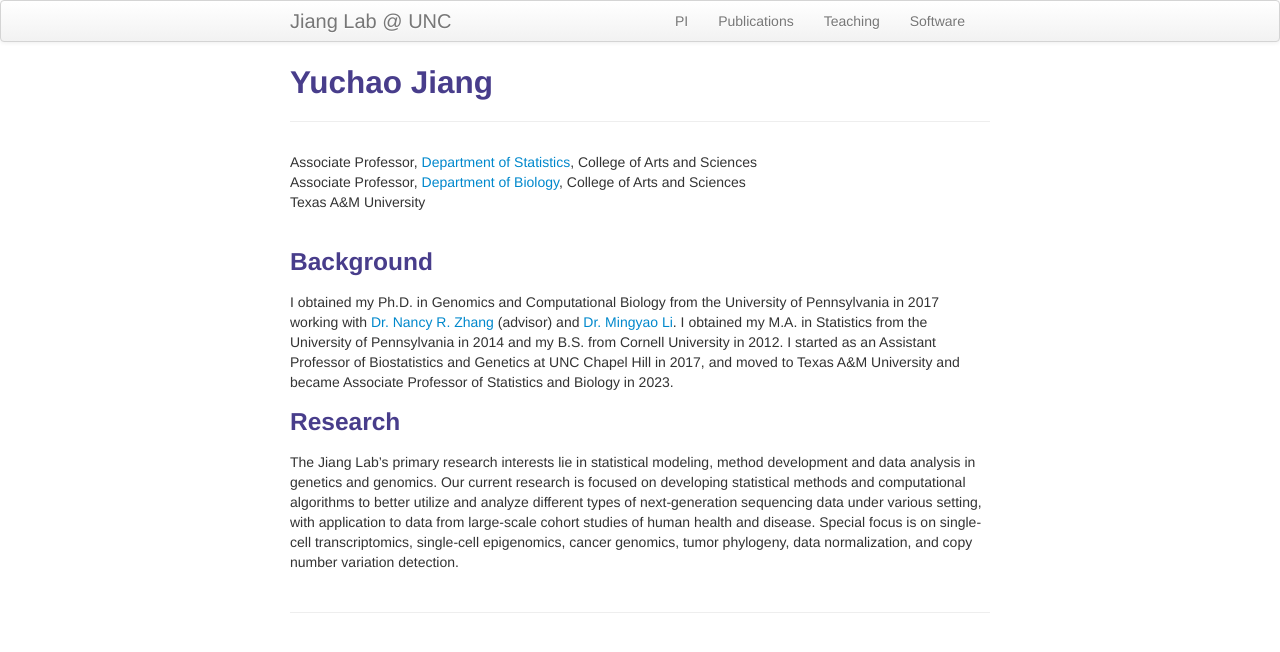
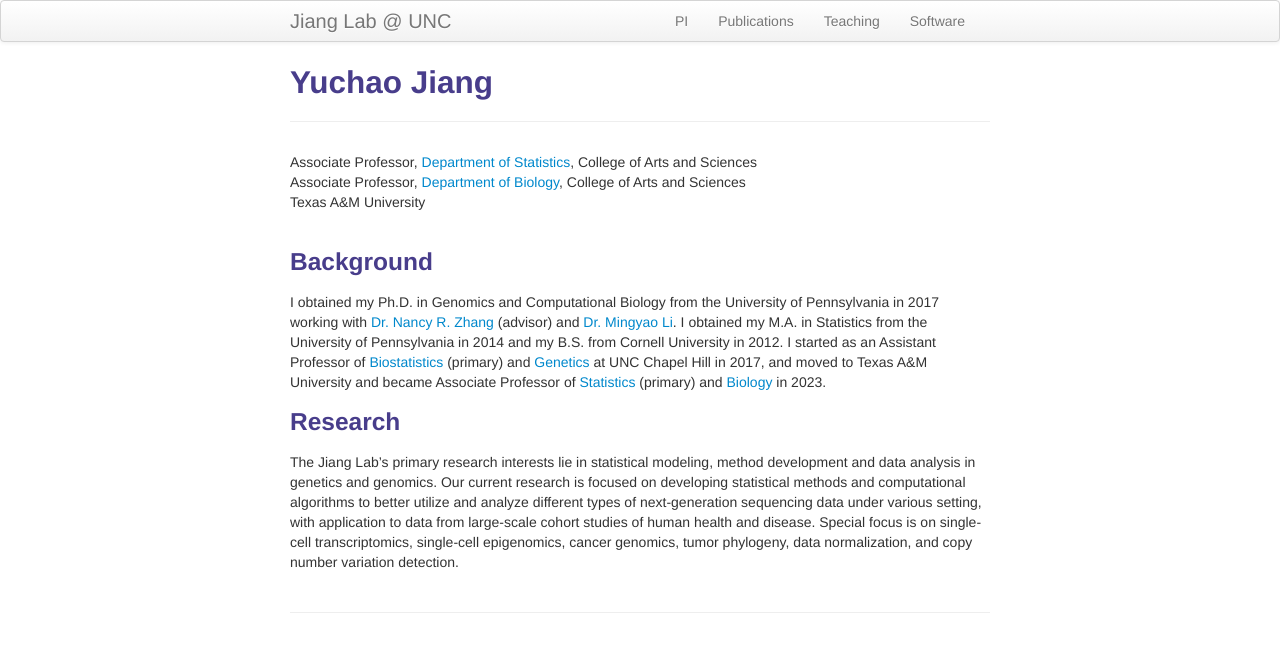
Before and after one commit to yuchaojiang/yuchaojiang.github.io, a Jekyll site: the page built from pages/about.md, in a window 1280 px wide. Shown: the top 652 px of the page. Built offline with Jekyll 4.4.1, drawn with Linux system fonts in a browser that asks for light colours.

Commit message:
Update about.md

```diff
--- a/pages/about.md
+++ b/pages/about.md
@@ -13,7 +13,7 @@ title: Yuchao Jiang
 
 ###  Background
 
-I obtained my Ph.D. in Genomics and Computational Biology from the University of Pennsylvania in 2017 working with [Dr. Nancy R. Zhang](https://statistics.wharton.upenn.edu/profile/nzh/) (advisor) and [Dr. Mingyao Li](http://www.med.upenn.edu/apps/faculty/index.php/g275/p8122973). I obtained my M.A. in Statistics from the University of Pennsylvania in 2014 and my B.S. from Cornell University in 2012. I started as an Assistant Professor of Biostatistics and Genetics at UNC Chapel Hill in 2017, and moved to Texas A&M University and became Associate Professor of Statistics and Biology in 2023.
+I obtained my Ph.D. in Genomics and Computational Biology from the University of Pennsylvania in 2017 working with [Dr. Nancy R. Zhang](https://statistics.wharton.upenn.edu/profile/nzh/) (advisor) and [Dr. Mingyao Li](http://www.med.upenn.edu/apps/faculty/index.php/g275/p8122973). I obtained my M.A. in Statistics from the University of Pennsylvania in 2014 and my B.S. from Cornell University in 2012. I started as an Assistant Professor of <a href="https://sph.unc.edu/bios/biostatistics/">Biostatistics</a> (primary) and <a href="https://www.med.unc.edu/genetics/">Genetics</a> at UNC Chapel Hill in 2017, and moved to Texas A&M University and became Associate Professor of <a href="https://stat.tamu.edu/">Statistics</a> (primary) and <a href="https://www.bio.tamu.edu/">Biology</a> in 2023.
 
 ### Research
 
```
